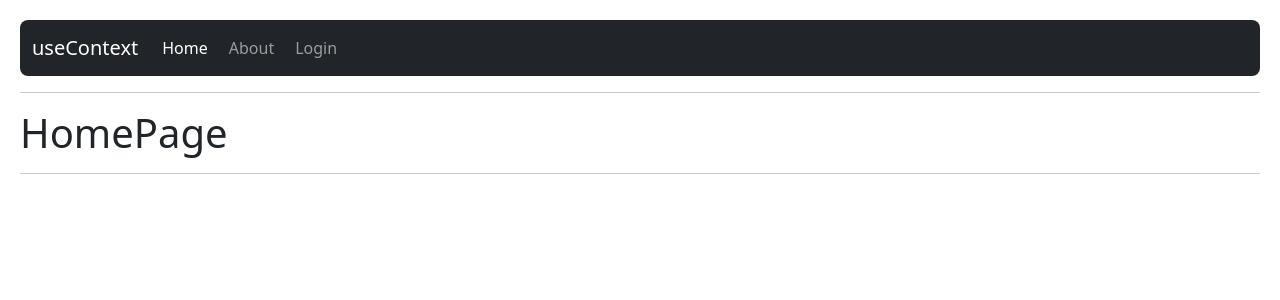
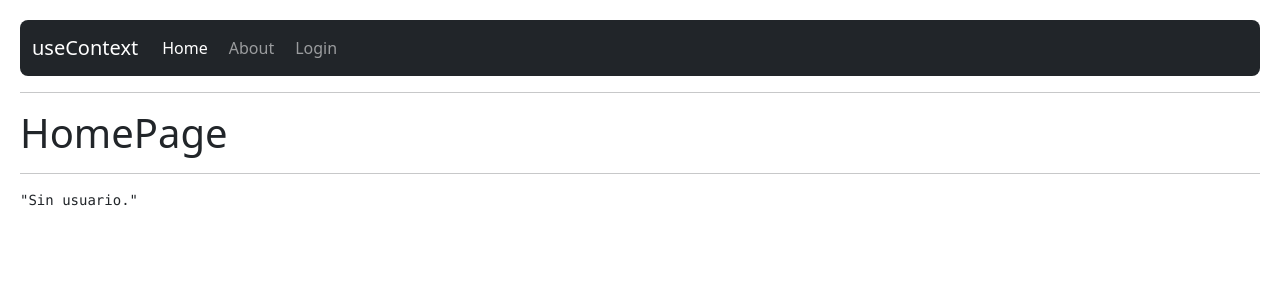
Before and after one commit to mtlv99/curso-react, a React (Vite) app in the folder 05-hook-app/: page / in a window 1280 px wide. Shown: the top 300 px of the page. Built offline with nearby package versions, Linux system fonts and the light colour scheme.

Commit message:
Section 10: lesson 161 - CreateContext and useContext

```diff
--- a/05-hook-app/src/09-useContext/HomePage.jsx
+++ b/05-hook-app/src/09-useContext/HomePage.jsx
@@ -1,9 +1,20 @@
+/* eslint-disable react/jsx-one-expression-per-line */
+import { useContext } from 'react';
+import { UserContext } from './context/UserContext';
+
 export const HomePage = () => {
-  console.log('');
+  // Leer comentario sobre useContext en LoginPage.jsx
+  // (La unica diferencia es que aqui se destructura)
+  const { user } = useContext(UserContext);
+
   return (
     <>
-      <h1>HomePage</h1>
+      <h1>HomePage <small>{user?.name}</small> </h1>
       <hr />
+
+      <pre>
+        {JSON.stringify(user ?? 'Sin usuario.', null, 3)}
+      </pre>
     </>
   );
 };
--- a/05-hook-app/src/09-useContext/LoginPage.jsx
+++ b/05-hook-app/src/09-useContext/LoginPage.jsx
@@ -1,9 +1,28 @@
+import { useContext } from 'react';
+import { UserContext } from './context/UserContext';
+
 export const LoginPage = () => {
-  console.log('');
+  // De esta forma se pueden leer los elementos del context.
+  // Se requiere pasar como atributo la declaracion del UserContext.
+  // Si hubieran 2 instancias del UserContext, React buscará hacia arriba
+  // por la instancia más cercana. Funciona igual que el specificity de CSS.
+  // Aplicaria el que está más adentro en el arbol de componentes.
+  const userContext = useContext(UserContext);
+
+  console.log(userContext);
+
   return (
     <>
       <h1>LoginPage</h1>
       <hr />
+
+      <pre>
+        {JSON.stringify(userContext?.user, null, 3)}
+      </pre>
+
+      <button type="button" className="btn btn-primary" onClick={() => userContext.setUser({ id: 123, name: 'Marco Leon', email: 'marco@example.com' })}>
+        Establecer Usuario
+      </button>
     </>
   );
 };
--- a/05-hook-app/src/09-useContext/MainApp.jsx
+++ b/05-hook-app/src/09-useContext/MainApp.jsx
@@ -1,6 +1,7 @@
 import React from 'react';
 import { Navigate, Route, Routes } from 'react-router-dom';
 import { AboutPage } from './AboutPage';
+import { UserProvider } from './context/UserProvider';
 import { HomePage } from './HomePage';
 import { LoginPage } from './LoginPage';
 import { Navbar } from './Navbar';
@@ -8,7 +9,7 @@ import { Navbar } from './Navbar';
 export const MainApp = () => {
   console.log('');
   return (
-    <>
+    <UserProvider>
       <Navbar />
 
       {/* <h1>MainApp</h1> */}
@@ -25,6 +26,6 @@ export const MainApp = () => {
         {/* <Route path="/*" element={ <LoginPage /> } /> */}
         <Route path="/*" element={<Navigate to="/about" />} />
       </Routes>
-    </>
+    </UserProvider>
   );
 };
--- /dev/null
+++ b/05-hook-app/src/09-useContext/context/UserContext.jsx
@@ -0,0 +1,8 @@
+import { createContext } from 'react';
+
+// Este archivo es necesario para definir la estructura de este context.
+
+// Se crea con extension .jsx porque es un HOC (higher order component).
+// Por defecto seria undefined, pero se le puede pasar un objeto o 'null'.
+// Devuelve un React.Context.
+export const UserContext = createContext();
--- /dev/null
+++ b/05-hook-app/src/09-useContext/context/UserProvider.jsx
@@ -0,0 +1,25 @@
+/* eslint-disable arrow-body-style */
+import React, { useState } from 'react';
+import { UserContext } from './UserContext';
+
+// const user = {
+//   id: 123,
+//   name: 'Marco Leon',
+//   email: 'marco@example.com',
+// };
+
+// Se debe usar en el punto mas alto del arbol de componentes
+// para que todos los hijos puedan leer de él.
+export const UserProvider = ({ children }) => {
+  // También se pueden hacer getters y setters por aparte para no darle tanto control al resto de
+  // componentes, pero por ahora se pasa el setUser.
+  const [user, setUser] = useState();
+
+  // No olvidar el provider al final del Context!!!
+  return (
+    // En el value se pasan los valores que TODOS los componentes hijos van a recibir.
+    // TODO: Parece que este value se debe memorizar. A lo mejor se menciona más adelante en el curso.
+    // eslint-disable-next-line react/jsx-no-constructed-context-values
+    <UserContext.Provider value={{ user, setUser }}>{children}</UserContext.Provider>
+  );
+};
```
